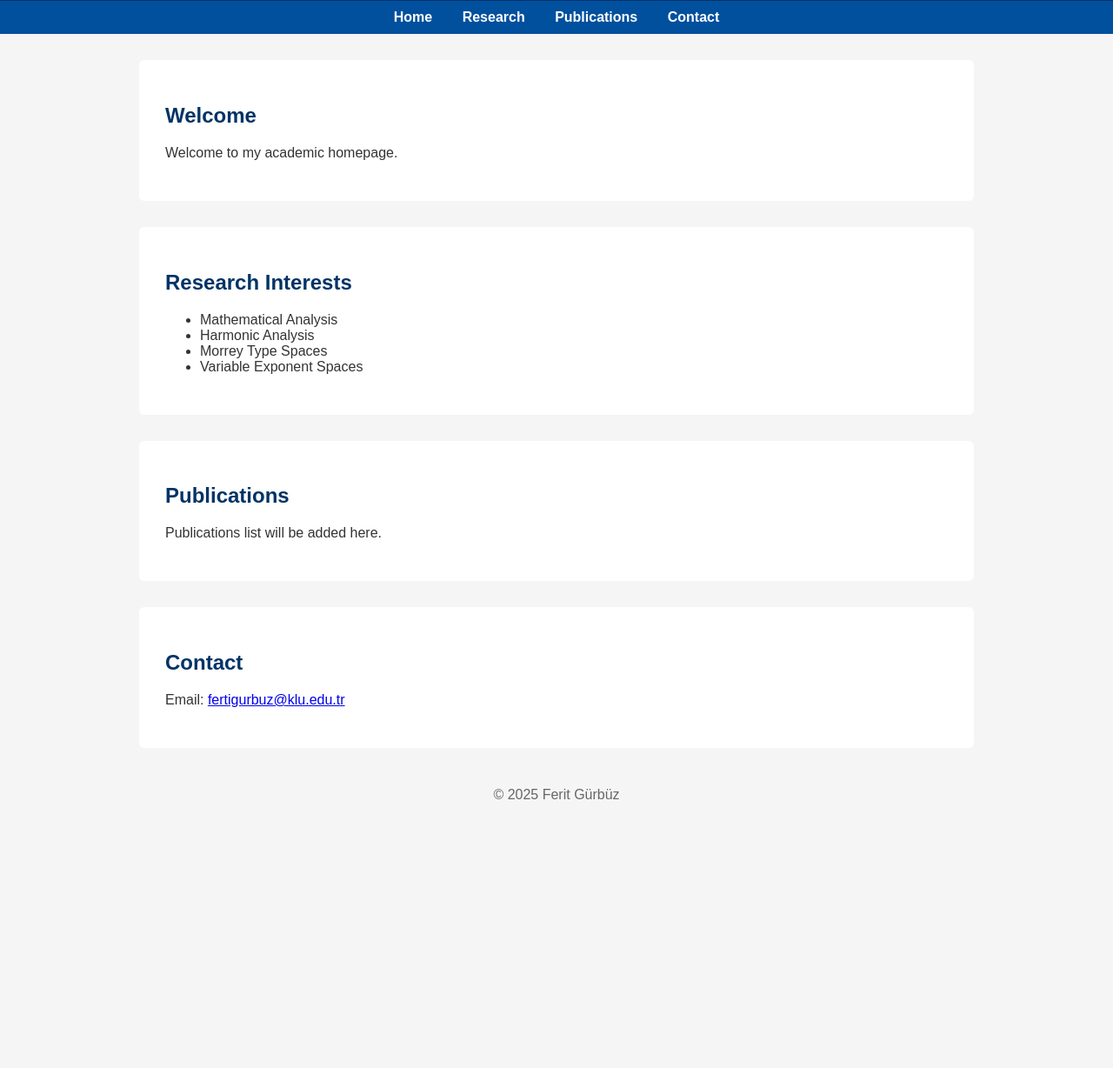
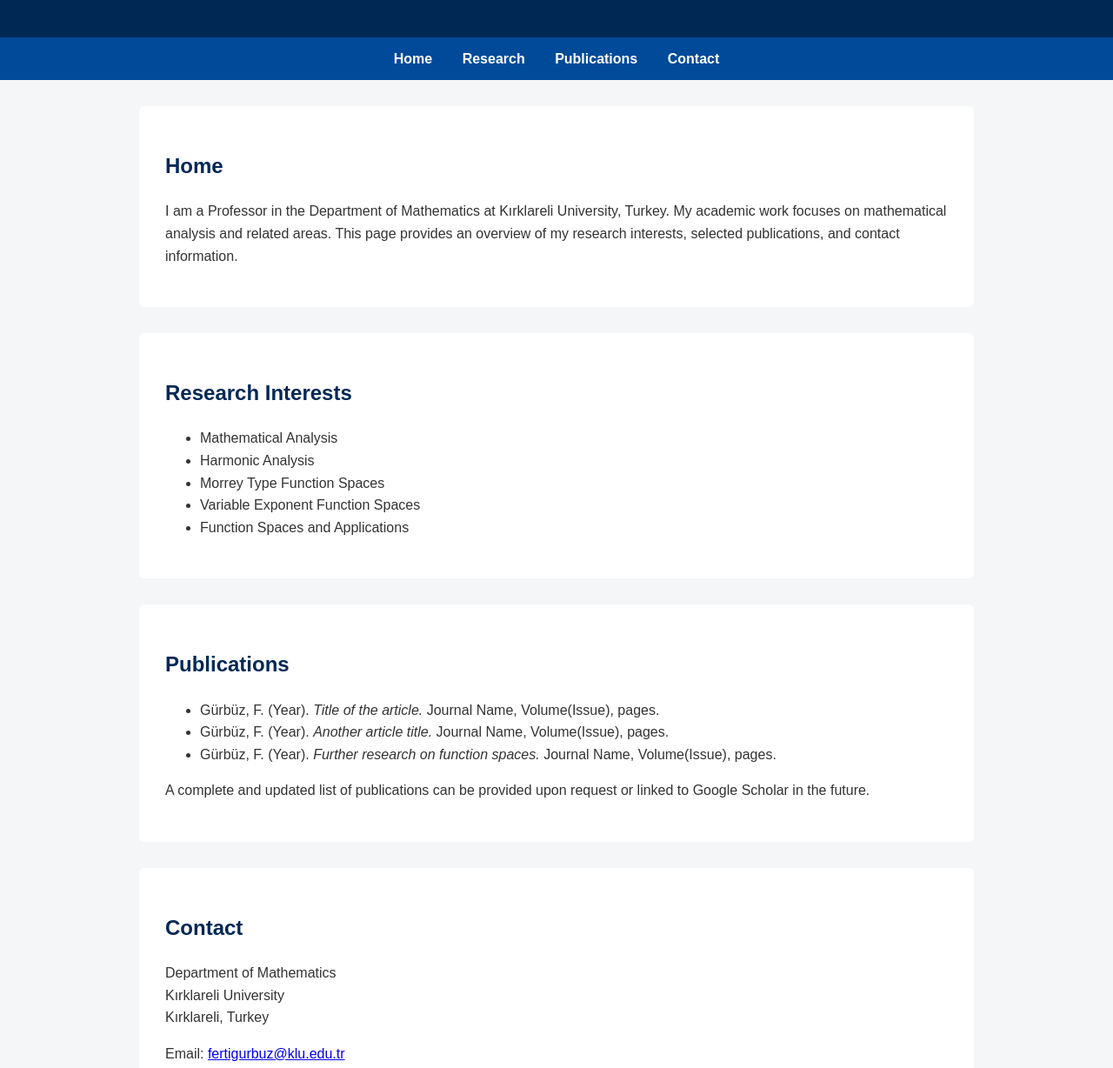
Before and after one commit to feritgurbuz1984/fertigurbuz.github.io, a plain HTML site: page index.html in a window 1280 px wide. Shown: the part 153-1381 px from the top of the page at 87% size. Before the commit the page ends 1091 px from the top, so only its background shows below. Drawn offline with Linux system fonts and the light colour scheme.

Commit message:
Update index.html

```diff
--- a/index.html
+++ b/index.html
@@ -6,24 +6,25 @@
 <meta name="viewport" content="width=device-width, initial-scale=1.0">
 <style>
 body {
-  font-family: Arial, sans-serif;
+  font-family: Arial, Helvetica, sans-serif;
   margin: 0;
-  background: #f5f5f5;
+  background-color: #f4f6f8;
   color: #333;
+  line-height: 1.6;
 }
 header {
-  background: #003366;
-  color: white;
-  padding: 20px;
+  background-color: #002855;
+  color: #fff;
+  padding: 30px 20px;
   text-align: center;
 }
 nav {
-  background: #00509e;
-  padding: 10px;
+  background-color: #004a99;
+  padding: 12px;
   text-align: center;
 }
 nav a {
-  color: white;
+  color: #fff;
   margin: 0 15px;
   text-decoration: none;
   font-weight: bold;
@@ -31,16 +32,16 @@ nav a {
 section {
   max-width: 900px;
   margin: 30px auto;
-  background: white;
+  background: #fff;
   padding: 30px;
   border-radius: 6px;
 }
 h2 {
-  color: #003366;
+  color: #002855;
 }
 footer {
   text-align: center;
-  padding: 15px;
+  padding: 20px;
   color: #666;
 }
 </style>
@@ -61,8 +62,13 @@ footer {
 </nav>
 
 <section id="home">
-  <h2>Welcome</h2>
-  <p>Welcome to my academic homepage.</p>
+  <h2>Home</h2>
+  <p>
+    I am a Professor in the Department of Mathematics at Kırklareli University, Turkey.
+    My academic work focuses on mathematical analysis and related areas.
+    This page provides an overview of my research interests, selected publications,
+    and contact information.
+  </p>
 </section>
 
 <section id="research">
@@ -70,23 +76,52 @@ footer {
   <ul>
     <li>Mathematical Analysis</li>
     <li>Harmonic Analysis</li>
-    <li>Morrey Type Spaces</li>
-    <li>Variable Exponent Spaces</li>
+    <li>Morrey Type Function Spaces</li>
+    <li>Variable Exponent Function Spaces</li>
+    <li>Function Spaces and Applications</li>
   </ul>
 </section>
 
 <section id="publications">
   <h2>Publications</h2>
-  <p>Publications list will be added here.</p>
+  <ul>
+    <li>
+      Gürbüz, F. (Year).
+      <em>Title of the article.</em>
+      Journal Name, Volume(Issue), pages.
+    </li>
+    <li>
+      Gürbüz, F. (Year).
+      <em>Another article title.</em>
+      Journal Name, Volume(Issue), pages.
+    </li>
+    <li>
+      Gürbüz, F. (Year).
+      <em>Further research on function spaces.</em>
+      Journal Name, Volume(Issue), pages.
+    </li>
+  </ul>
+  <p>
+    A complete and updated list of publications can be provided upon request
+    or linked to Google Scholar in the future.
+  </p>
 </section>
 
 <section id="contact">
   <h2>Contact</h2>
-  <p>Email: <a href="mailto:fertigurbuz@klu.edu.tr">fertigurbuz@klu.edu.tr</a></p>
+  <p>
+    Department of Mathematics<br>
+    Kırklareli University<br>
+    Kırklareli, Turkey
+  </p>
+  <p>
+    Email:
+    <a href="mailto:fertigurbuz@klu.edu.tr">fertigurbuz@klu.edu.tr</a>
+  </p>
 </section>
 
 <footer>
-  © 2025 Ferit Gürbüz
+  © 2025 Prof. Dr. Ferit Gürbüz
 </footer>
 
 </body>
```
